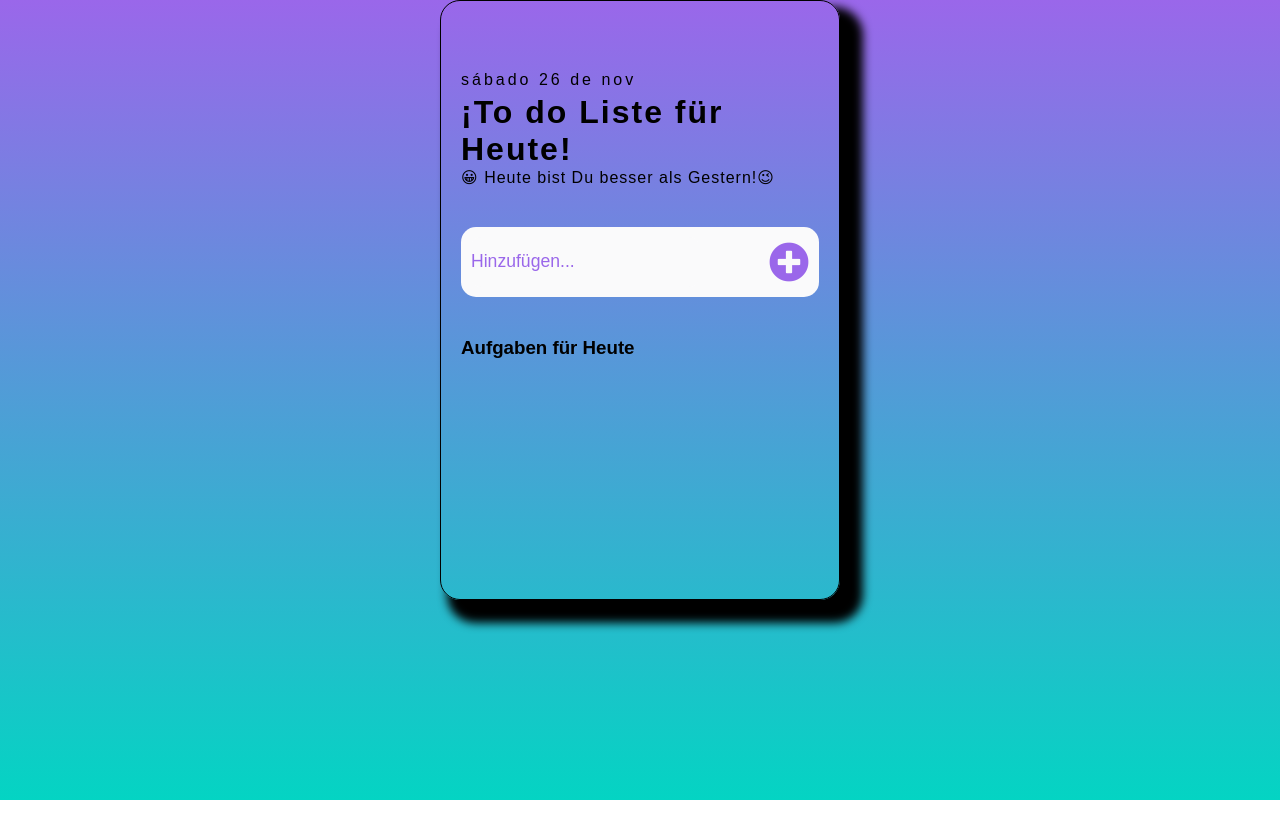
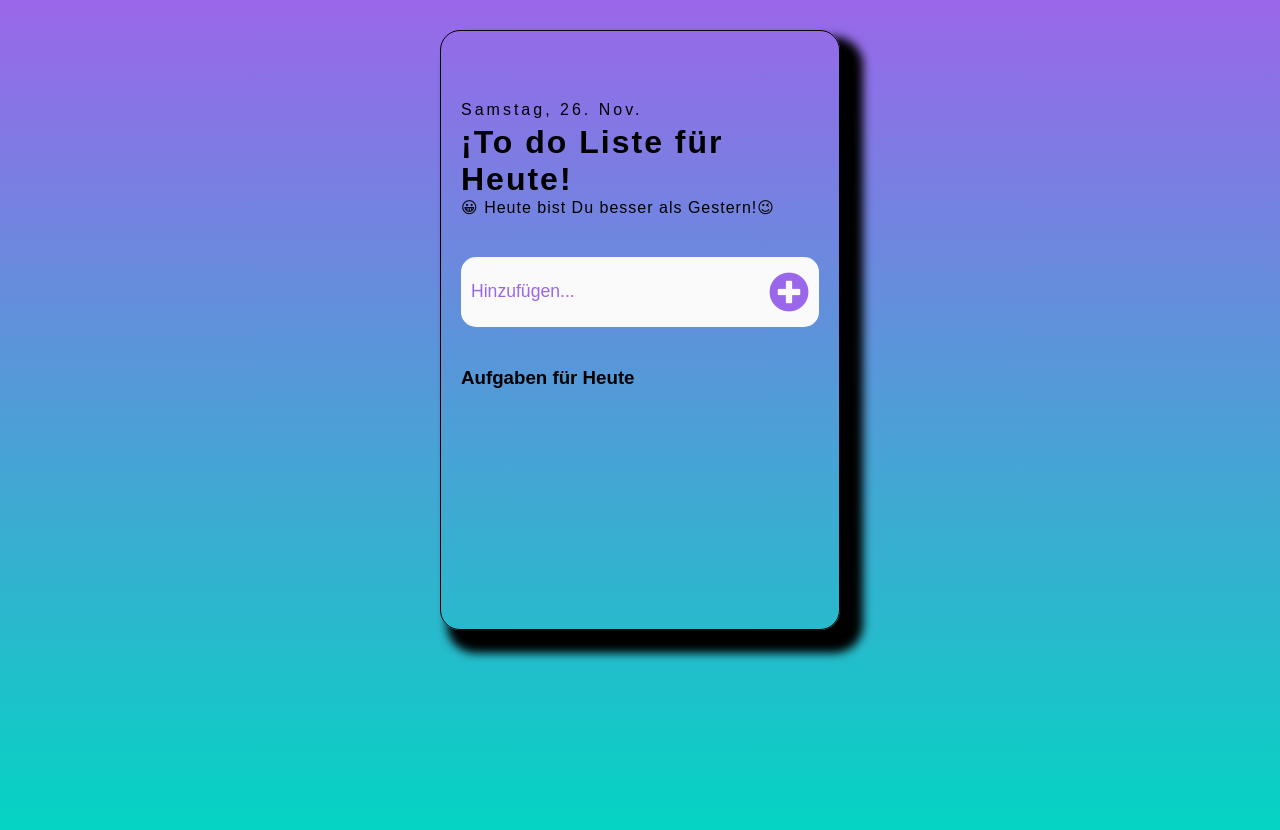
Before and after one commit to diego-monfort-landolt/liste, a plain HTML site: page index.html in a window 1280 px wide. Before the commit the page ends 800 px from the top, so only its background shows below. Drawn offline with Linux system fonts and the light colour scheme; a web font is replaced by a local one.

Commit message:
version 3.3
timeupdate and top

```diff
--- a/main.js
+++ b/main.js
@@ -13,7 +13,7 @@ let LIST;
 //Date
 
 const FECHA = new Date()
-fecha.innerHTML=FECHA.toLocaleString('es-Mx',{ weekday:'long',month:'short',day:'numeric'})
+fecha.innerHTML=FECHA.toLocaleString('de-DE',{ weekday:'long',month:'short',day:'numeric'})
 
 
 
--- a/style.css
+++ b/style.css
@@ -45,7 +45,7 @@ body {
     max-width: 80%;
     width: 400px;
     height: 600px;
-    margin: 0 auto;
+    margin: 30px auto;
     padding: 20px;
     border-radius: 20px 20px 20px 20px;
     box-shadow: 15px 15px 10px 8px;
```
